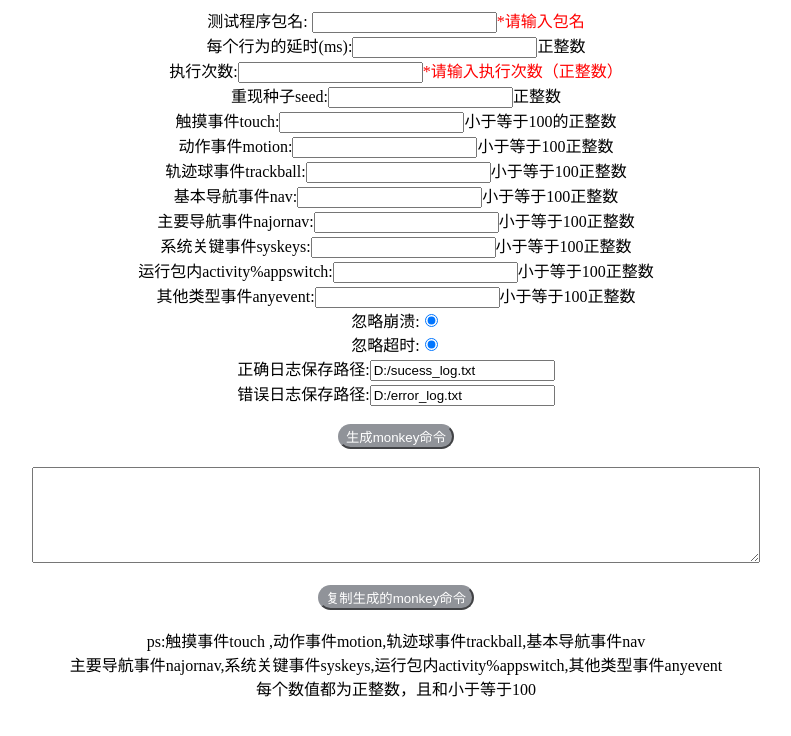
After one commit to TestParctice/TestTools, a Django app: page /message/monkey in a window 1280 px wide. The commit adds this page. Shown: the top 736 px of the page, without its empty margins (244-1035 px from the left). Run offline with Django 3.2, Linux system fonts and the light colour scheme.

Commit message:
CSS+Monkey的生成

```diff
--- a/message/models.py
+++ b/message/models.py
@@ -5,6 +5,7 @@ from django.db import models
 
 class UserInfo(models.Model):
     username = models.CharField(max_length=200)
+    name = models.CharField(max_length=200)
     password = models.CharField(max_length=200)
     ctime = models.DateField()
     utime = models.DateField()
--- a/message/urls.py
+++ b/message/urls.py
@@ -6,6 +6,7 @@ app_name = 'message'
 urlpatterns = [
     url("login$", views.login, name='login'),
     url("login_check$", views.login_check, name='login_check'),
+    url("get_name_by_username", views.get_name_by_username, name='get_name_by_username'),
     url("index$", views.index, name='index'),
     url("verify_code$", views.verify_code, name='verify_code'),
     url("getmsg$", views.getmsg, name='getmsg'),
@@ -22,4 +23,6 @@ urlpatterns = [
     url("getjianshe", views.getjianshe, name='getjianshe'),
     url("getzhongguo", views.getzhongguo, name='getzhongguo'),
     url("getjiaotong", views.getjiaotong, name='getjiaotong'),
+    url("monkey", views.monkey, name='monkey'),
+    url("get_message", views.get_message, name='get_message'),
 ]
--- a/message/views.py
+++ b/message/views.py
@@ -15,14 +15,16 @@ def login(request):
         :param request:
         :return:
         """
-    # if request.session['islogin'] == True:
-    #     username = request.COOKIES['username']
-    #     return render(request, template_name='message/index.html', context={"username": username})
-    if 'username' in request.COOKIES:
-        username = request.COOKIES['username']
-    else:
-        username = ""
-    return render(request, template_name='message/login.html', context={"username": username})
+    try:
+        if request.session['islogin'] == True:
+            username = request.COOKIES['username']
+        return render(request, template_name='message/index.html', context={"username": username})
+    except:
+        if 'username' in request.COOKIES:
+            username = request.COOKIES['username']
+        else:
+            username = ""
+        return render(request, template_name='message/login.html', context={"username": username})
 
 
 def login_check(request):
@@ -51,6 +53,16 @@ def login_check(request):
 def index(request):
     username = request.session['username']
     return render(request, template_name='message/index.html', context={"username": username})
+
+
+def get_name_by_username(request):
+    try:
+        username = request.COOKIES['username']
+        user = UserInfo.objects.filter(username=username)
+        name = user[0].name
+        return JsonResponse({"name": name})
+    except:
+        return redirect(reverse("message:login"))
 
 
 def verify_code(request):
@@ -153,3 +165,59 @@ def getjiaotong(request):
     jiaotong = gen_bank_card_jiaotong()  # 交通
     list = [jiaotong]
     return JsonResponse({"jiaotong": list})
+
+
+def monkey(request):
+    return render(request, template_name="message/monkey.html")
+
+
+def get_message(request):
+    packageName = request.GET['packageName']
+    ytime = request.GET['ytime']
+    acount = request.GET['acount']
+    seed = request.GET['seed']
+    touch = request.GET['touch']
+    motion = request.GET['motion']
+    trackball = request.GET['trackball']
+    nav = request.GET['nav']
+    najornav = request.GET['najornav']
+    syskeys = request.GET['syskeys']
+    appswitch = request.GET['appswitch']
+    anyevent = request.GET['anyevent']
+    bk = request.GET['bk']
+    cs = request.GET['cs']
+    suc = request.GET['suc']
+    err = request.GET['err']
+    if packageName == "":
+        text_monkey = "包名为空,请输入包名，否则生成的monkey命令没有任何意义"
+        return JsonResponse({"text_monkey": text_monkey})
+    elif int(acount) <= 0:
+        text_monkey = "执行次数必须为正整数，请输入执行次数（正整数），否则生成的monkey命令没有任何意义"
+        return JsonResponse({"monkey": text_monkey})
+    else:
+        text_monkey = "adb shell monkey  --ignore-crashes  --ignore-timeouts " + packageName + " " + acount
+        if ytime != " ":
+            text_monkey = text_monkey + " --throttle" + ytime
+        if seed != " ":
+            text_monkey = text_monkey + " -s " + seed
+        if touch != " ":
+            text_monkey = text_monkey + " --pct-touch " + touch
+        if motion != "":
+            text_monkey = text_monkey + " --pct-motion " + motion
+        if trackball != "":
+            text_monkey = text_monkey + " --pct-trackball " + trackball
+        if nav != "":
+            text_monkey = text_monkey + " --pct-nav " + nav
+        if najornav != "":
+            text_monkey = text_monkey + " --pct-majornav " + najornav
+        if syskeys != "":
+            text_monkey = text_monkey + " --pct-syskeys " + syskeys
+        if appswitch != "":
+            text_monkey = text_monkey + " --pct-appswitch " + appswitch
+        if anyevent != "":
+            text_monkey = text_monkey + " --pct-anyevent " + anyevent
+        if suc != "":
+            text_monkey = text_monkey + " 1> " + suc
+        if err != "":
+            text_monkey = text_monkey + " 2> " + err
+    return JsonResponse({"text_monkey": text_monkey})
--- /dev/null
+++ b/static/css/message/monkey.css
@@ -0,0 +1,27 @@
+#z_div {
+    text-align: center;
+}
+
+.lf {
+    display: block;
+    text-align: left;
+}
+
+.rt {
+    display: block;
+    text-align: right;
+}
+
+#id_submit,
+#copy_button_text {
+    border-radius: 30px;
+    color: #FFF;
+    background-color: #909399;
+    border-color: #909399;
+    height: 25px;
+}
+
+#a_id {
+    display: block;
+    text-align: center;
+}
--- /dev/null
+++ b/templates/message/monkey.html
@@ -0,0 +1,120 @@
+<!DOCTYPE html>
+<html lang="en">
+<head>
+    <meta charset="UTF-8">
+    <script src="https://cdn.jsdelivr.net/npm/vue/dist/vue.js"></script>
+    <script src="/static/js/jquery-1.12.4.min.js"></script>
+    <link rel="stylesheet" href="../../static/css/message/monkey.css" type="text/css"/>
+    <title>生成monkey命令</title>
+    <script>
+        $(function () {
+            $('#id_submit').click(function () {
+                packageName = $('#id_package').val()
+                console.log(packageName)
+                ytime = $('#id_time').val()
+                // console.log(ytime)
+                acount = $('#id_count').val()
+                // console.log(acount)
+                seed = $('#id_seed').val()
+                // console.log(seed)
+                touch = $('#id_touch').val()
+                // console.log(touch)
+                motion = $('#id_motion').val()
+                // console.log(motion)
+                trackball = $('#id_trackball').val()
+                // console.log(trackball)
+                nav = $('#id_nav').val()
+                // console.log(nav)
+                najornav = $('#id_najornav').val()
+                console.log(najornav)
+                syskeys = $('#id_syskeys').val()
+                // console.log(syskeys)
+                appswitch = $('#id_appswitch').val()
+                console.log(appswitch)
+                anyevent = $('#id_anyevent').val()
+                // console.log(anyevent)
+                bk = $('#id_bk').val()
+                // console.log(bk)
+                cs = $('#id_cs').val()
+                // console.log(cs)
+                suc = $('#id_sucess').val()
+                // console.log(suc)
+                err = $('#id_error').val()
+                // console.log(err)
+                if (packageName == null) {
+                    alert("请输入包名，否则生成的monkey命令没有任何意义")
+                }
+                if (acount == null) {
+                    alert("请输入执行次数（正整数），否则生成的monkey命令没有任何意义")
+                } else {
+                    $.ajax({
+                        'url': "/message/get_message",
+                        'type': 'get',
+                        "asyns": false,
+                        'data': {
+                            "packageName": packageName, "ytime": ytime,
+                            "acount": acount, "seed": seed, "touch": touch,
+                            "motion": motion, "trackball": trackball, "nav": nav,
+                            "najornav": najornav, "syskeys": syskeys,
+                            "appswitch": appswitch, "anyevent": anyevent,
+                            "bk": bk, "cs": cs, "suc": suc, "err": err
+                        }
+                    }).success(function (data) {
+                        res = data.text_monkey
+                        // alert(res)
+                        $("#id_monkey_text").empty().val(res)
+                    })
+                }
+            });
+            $("#copy_button_text").click(function () {
+                var input = $('#id_monkey_text');
+                input.select();
+                document.execCommand("Copy");
+            })
+        })
+    </script>
+</head>
+<body>
+<div id="z_div">
+    <div id="msg_div">
+        <a name="lf">测试程序包名:</a> <input type="text" id="id_package" name="package"/><a name="rt"
+                                                                                       style="color: red">*请输入包名</a><br/>
+        <a name="lf">每个行为的延时(ms):</a><input type="text" id="id_time" name="name_time"/><a name="rt">正整数</a><br/>
+        <a name="lf">执行次数:</a><input type="text" id="id_count" name="name_count"/><a name="rt" style="color: red">*请输入执行次数（正整数）</a><br/>
+        <a name="lf">重现种子seed:</a><input type="text" id="id_seed" name="seed"/><a name="rt">正整数</a><br/>
+        <a name="lf">触摸事件touch:</a><input type="text" id="id_touch" name="touch"/><a name="rt">小于等于100的正整数</a><br/>
+        <a name="lf">动作事件motion:</a><input type="text" id="id_motion" name="motion"/><a name="rt">小于等于100正整数</a><br/>
+        <a name="lf">轨迹球事件trackball:</a><input type="text" id="id_trackball" name="trackball"/><a
+            name="rt">小于等于100正整数</a><br/>
+        <a name="lf">基本导航事件nav:</a><input type="text" id="id_nav" name="nav"/><a name="rt">小于等于100正整数</a><br/>
+        <a name="lf">主要导航事件najornav:</a><input type="text" id="id_najornav" name="najornav"/><a name="rt">小于等于100正整数</a><br/>
+        <a name="lf">系统关键事件syskeys:</a><input type="text" id="id_syskeys" name="syskeys"/><a
+            name="rt">小于等于100正整数</a><br/>
+        <a name="lf">运行包内activity%appswitch:</a><input type="text" id="id_appswitch" name="appswitch"/><a name="rt">小于等于100正整数</a><br/>
+        <a name="lf">其他类型事件anyevent:</a><input type="text" id="id_anyevent" name="anyevent"/><a name="rt">小于等于100正整数</a><br/>
+        <a name="lf">忽略崩溃:</a><input type="radio" value="1" checked="checked" id="id_bk" name="bk"><br/>
+        <a name="lf">忽略超时:</a><input type="radio" value="1" checked="checked" id="id_cs" name="cs"><br/>
+        <a name="lf">正确日志保存路径:</a><input type="text" id="id_sucess" name="suc" value="D:/sucess_log.txt"/><br/>
+        <a name="lf">错误日志保存路径:</a><input type="text" id="id_error" name="err" value="D:/error_log.txt"/><br/>
+        <br/>
+        <input type="submit" value="生成monkey命令" id="id_submit"/>
+    </div>
+    <br/>
+    <div id="texy_div">
+        <!--<input type="text" id="id_monkey_text" style="width: 80%;height: 20px;">-->
+        <textarea rows="6" id="id_monkey_text" cols="88"></textarea>
+    </div>
+    <br/>
+    <div id="copy_div">
+        <input type="submit" value="复制生成的monkey命令" id="copy_button_text">
+    </div>
+    <br/>
+    <div>
+        <a id="a_id">ps:触摸事件touch ,动作事件motion,轨迹球事件trackball,基本导航事件nav<br/>
+            主要导航事件najornav,系统关键事件syskeys,运行包内activity%appswitch,其他类型事件anyevent<br/>
+            每个数值都为正整数，且和小于等于100
+        </a>
+    </div>
+</div>
+</body>
+</html>
--- a/templates/message/test_msg.html
+++ b/templates/message/test_msg.html
@@ -4,6 +4,7 @@
     <meta charset="UTF-8">
     <script src="https://cdn.jsdelivr.net/npm/vue/dist/vue.js"></script>
     <script src="/static/js/jquery-1.12.4.min.js"></script>
+    <link rel="stylesheet" href="../../static/css/message/message.css" type="text/css"/>
     <title>常用测试数据</title>
     <script>
         $(function () {
```
Also changed, not shown: static/css/message/index.css (added, +44 -0 lines), static/css/message/message.css (added, +95 -0 lines), templates/message/index.html (+11 -2 lines).
